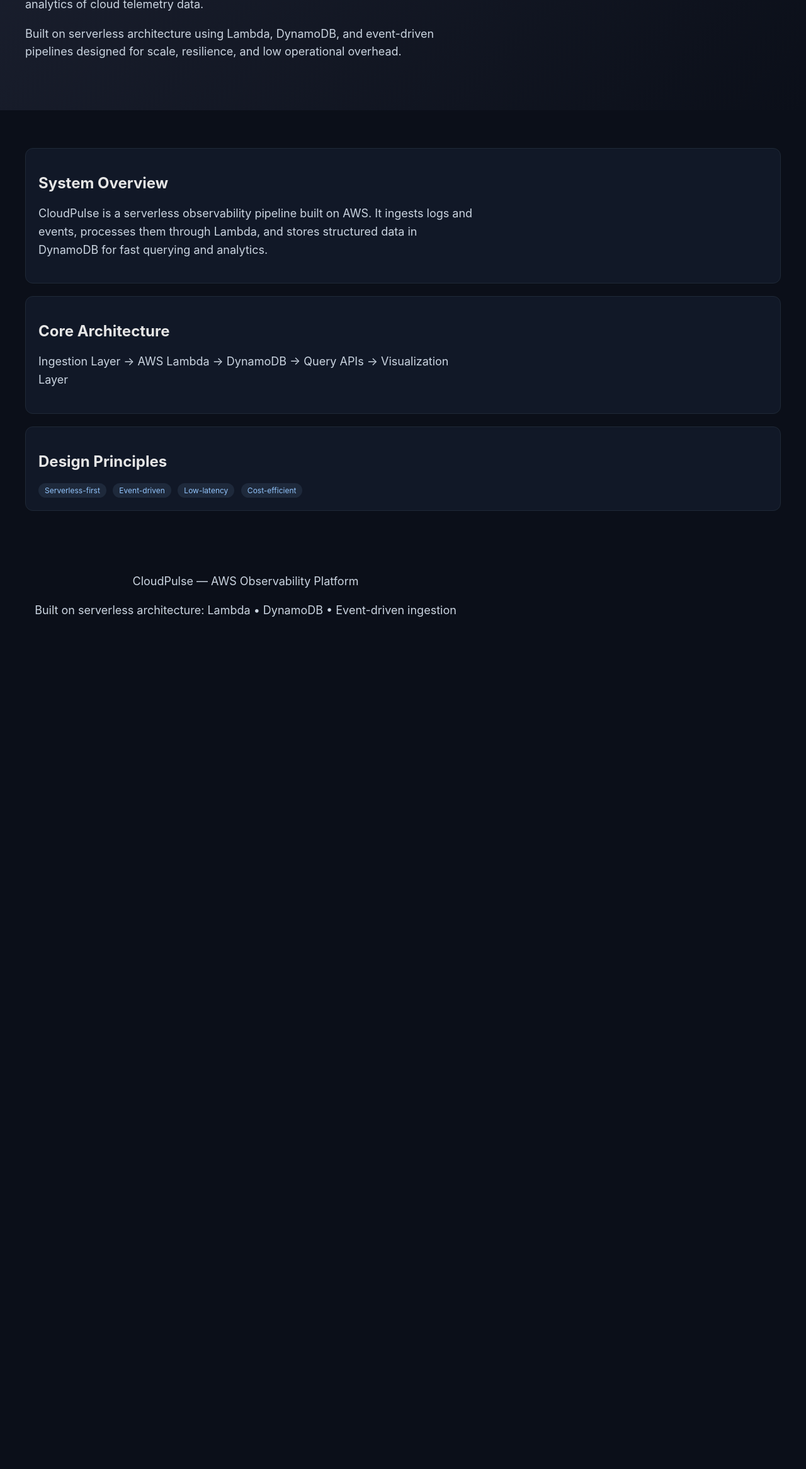
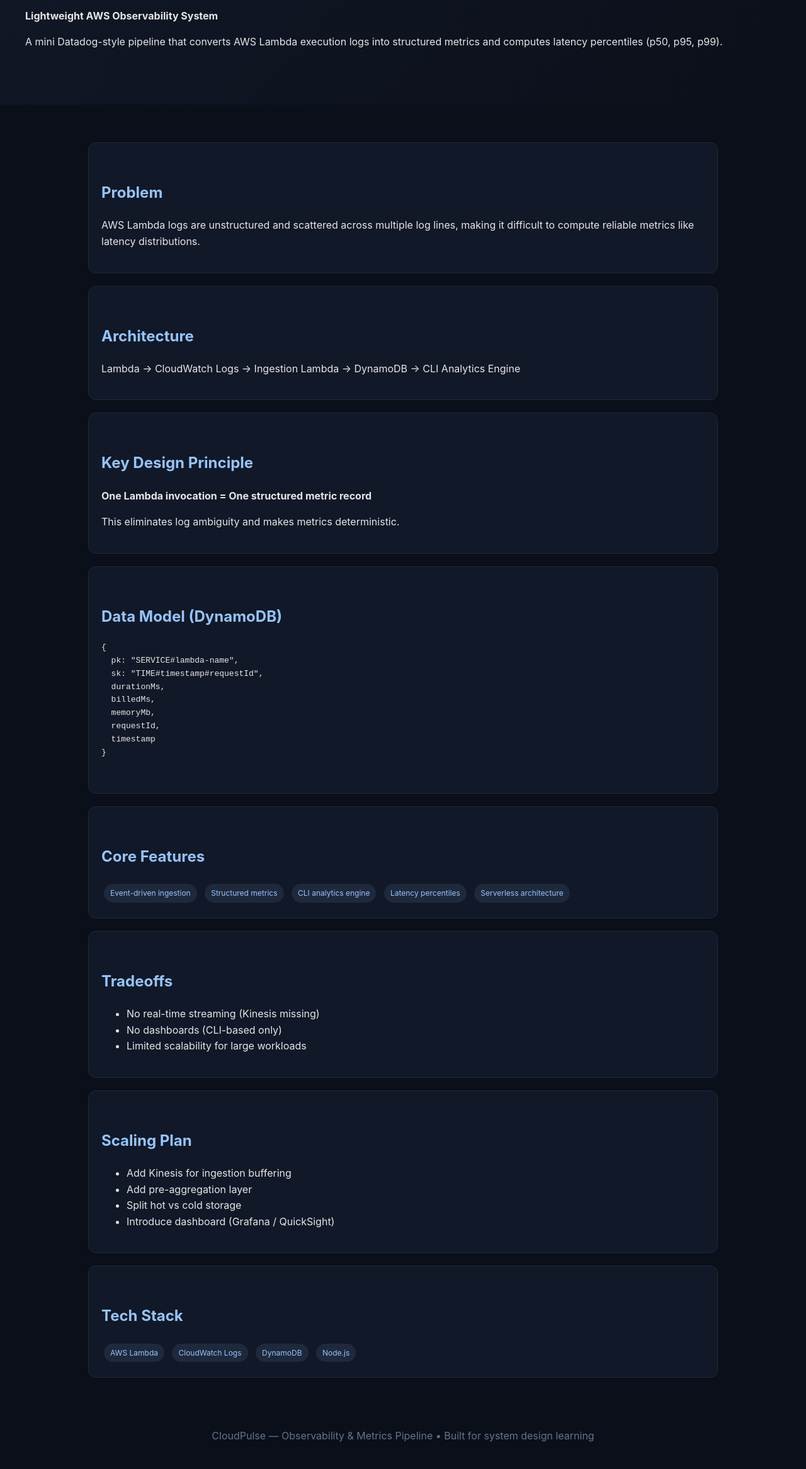
Before and after one commit to ganeshvm-blr/cloudpulse-ingestion, a website: page index.html in a window 1280 px wide. Shown: the part 173-2505 px from the top of the page at 63% size. Before the commit the page ends 1215 px from the top, so only its background shows below. Drawn offline with Linux system fonts and the light colour scheme.

Commit message:
Upgrade CloudPulse to engineering case study landing page

```diff
--- a/index.html
+++ b/index.html
@@ -1,10 +1,9 @@
+<!DOCTYPE html>
+<html lang="en">
 <head>
   <meta charset="UTF-8" />
-  <meta name="viewport" content="width=device-width, initial-scale=1.0" />
-  <title>CloudPulse — AWS Observability System</title>
-
-  <meta name="description" content="CloudPulse is a lightweight AWS-native observability system built with Lambda, DynamoDB, and event-driven ingestion pipelines." />
-  <meta name="theme-color" content="#0b0f19" />
+  <meta name="viewport" content="width=device-width, initial-scale=1.0"/>
+  <title>CloudPulse — Observability System</title>
 
   <style>
     body {
@@ -12,83 +11,157 @@
       font-family: -apple-system, BlinkMacSystemFont, "Segoe UI", Roboto, Arial;
       background: #0b0f19;
       color: #e6e6e6;
+      line-height: 1.6;
     }
+
     header {
-      padding: 60px 40px;
-      background: linear-gradient(135deg, #1a1f2e, #0b0f19);
+      padding: 70px 40px;
+      background: linear-gradient(135deg, #111827, #0b0f19);
     }
+
     h1 {
-      font-size: 48px;
-      margin: 0;
+      font-size: 44px;
+      margin-bottom: 10px;
       color: #7dd3fc;
     }
-    p {
-      font-size: 18px;
-      max-width: 700px;
-      line-height: 1.6;
-      color: #cbd5e1;
+
+    h2 {
+      color: #93c5fd;
+      margin-top: 40px;
     }
+
     .container {
       padding: 40px;
+      max-width: 1000px;
+      margin: auto;
     }
+
     .card {
       background: #111827;
       padding: 20px;
+      border-radius: 12px;
       margin-top: 20px;
-      border-radius: 12px;
       border: 1px solid #1f2937;
     }
+
     .tag {
       display: inline-block;
       background: #1e293b;
-      padding: 4px 10px;
+      padding: 5px 10px;
       border-radius: 999px;
       font-size: 12px;
-      margin-right: 6px;
+      margin: 4px;
       color: #93c5fd;
+    }
+
+    code {
+      background: #0f172a;
+      padding: 2px 6px;
+      border-radius: 6px;
+      color: #a5b4fc;
+    }
+
+    footer {
+      text-align: center;
+      padding: 40px;
+      color: #64748b;
     }
   </style>
 </head>
+
 <body>
 
 <header>
   <h1>CloudPulse</h1>
+  <p><strong>Lightweight AWS Observability System</strong></p>
   <p>
-    AWS-native observability system for real-time ingestion, processing, and analytics of cloud telemetry data.
-  </p>
-  <p>
-    Built on serverless architecture using Lambda, DynamoDB, and event-driven pipelines designed for scale, resilience, and low operational overhead.
+    A mini Datadog-style pipeline that converts AWS Lambda execution logs into structured metrics and computes latency percentiles (p50, p95, p99).
   </p>
 </header>
+
 <div class="container">
 
   <div class="card">
-    <h2>System Overview</h2>
+    <h2>Problem</h2>
     <p>
-      CloudPulse is a serverless observability pipeline built on AWS.
-      It ingests logs and events, processes them through Lambda, and stores structured data in DynamoDB for fast querying and analytics.
+      AWS Lambda logs are unstructured and scattered across multiple log lines,
+      making it difficult to compute reliable metrics like latency distributions.
     </p>
   </div>
 
   <div class="card">
-    <h2>Core Architecture</h2>
+    <h2>Architecture</h2>
     <p>
-      Ingestion Layer → AWS Lambda → DynamoDB → Query APIs → Visualization Layer
+      Lambda → CloudWatch Logs → Ingestion Lambda → DynamoDB → CLI Analytics Engine
     </p>
   </div>
 
   <div class="card">
-    <h2>Design Principles</h2>
-    <span class="tag">Serverless-first</span>
-    <span class="tag">Event-driven</span>
-    <span class="tag">Low-latency</span>
-    <span class="tag">Cost-efficient</span>
+    <h2>Key Design Principle</h2>
+    <p>
+      <strong>One Lambda invocation = One structured metric record</strong>
+    </p>
+    <p>
+      This eliminates log ambiguity and makes metrics deterministic.
+    </p>
+  </div>
+
+  <div class="card">
+    <h2>Data Model (DynamoDB)</h2>
+    <pre>
+{
+  pk: "SERVICE#lambda-name",
+  sk: "TIME#timestamp#requestId",
+  durationMs,
+  billedMs,
+  memoryMb,
+  requestId,
+  timestamp
+}
+    </pre>
+  </div>
+
+  <div class="card">
+    <h2>Core Features</h2>
+    <span class="tag">Event-driven ingestion</span>
+    <span class="tag">Structured metrics</span>
+    <span class="tag">CLI analytics engine</span>
+    <span class="tag">Latency percentiles</span>
+    <span class="tag">Serverless architecture</span>
+  </div>
+
+  <div class="card">
+    <h2>Tradeoffs</h2>
+    <ul>
+      <li>No real-time streaming (Kinesis missing)</li>
+      <li>No dashboards (CLI-based only)</li>
+      <li>Limited scalability for large workloads</li>
+    </ul>
+  </div>
+
+  <div class="card">
+    <h2>Scaling Plan</h2>
+    <ul>
+      <li>Add Kinesis for ingestion buffering</li>
+      <li>Add pre-aggregation layer</li>
+      <li>Split hot vs cold storage</li>
+      <li>Introduce dashboard (Grafana / QuickSight)</li>
+    </ul>
+  </div>
+
+  <div class="card">
+    <h2>Tech Stack</h2>
+    <span class="tag">AWS Lambda</span>
+    <span class="tag">CloudWatch Logs</span>
+    <span class="tag">DynamoDB</span>
+    <span class="tag">Node.js</span>
   </div>
 
 </div>
-<footer style="text-align:center; padding:40px; color:#64748b;">
-  <p>CloudPulse — AWS Observability Platform</p>
-  <p>Built on serverless architecture: Lambda • DynamoDB • Event-driven ingestion</p>
+
+<footer>
+  CloudPulse — Observability & Metrics Pipeline • Built for system design learning
 </footer>
+
 </body>
 </html>
```
